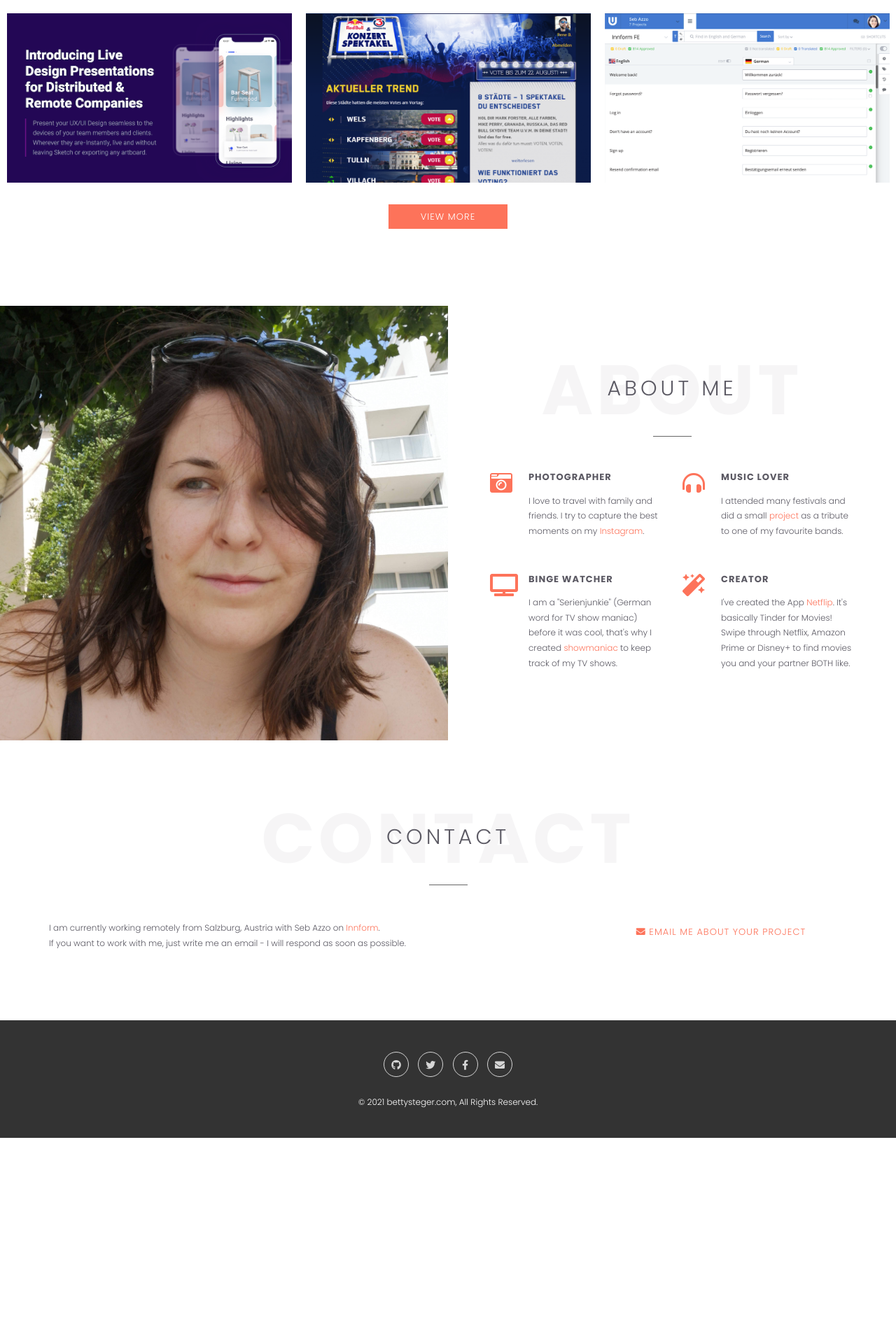
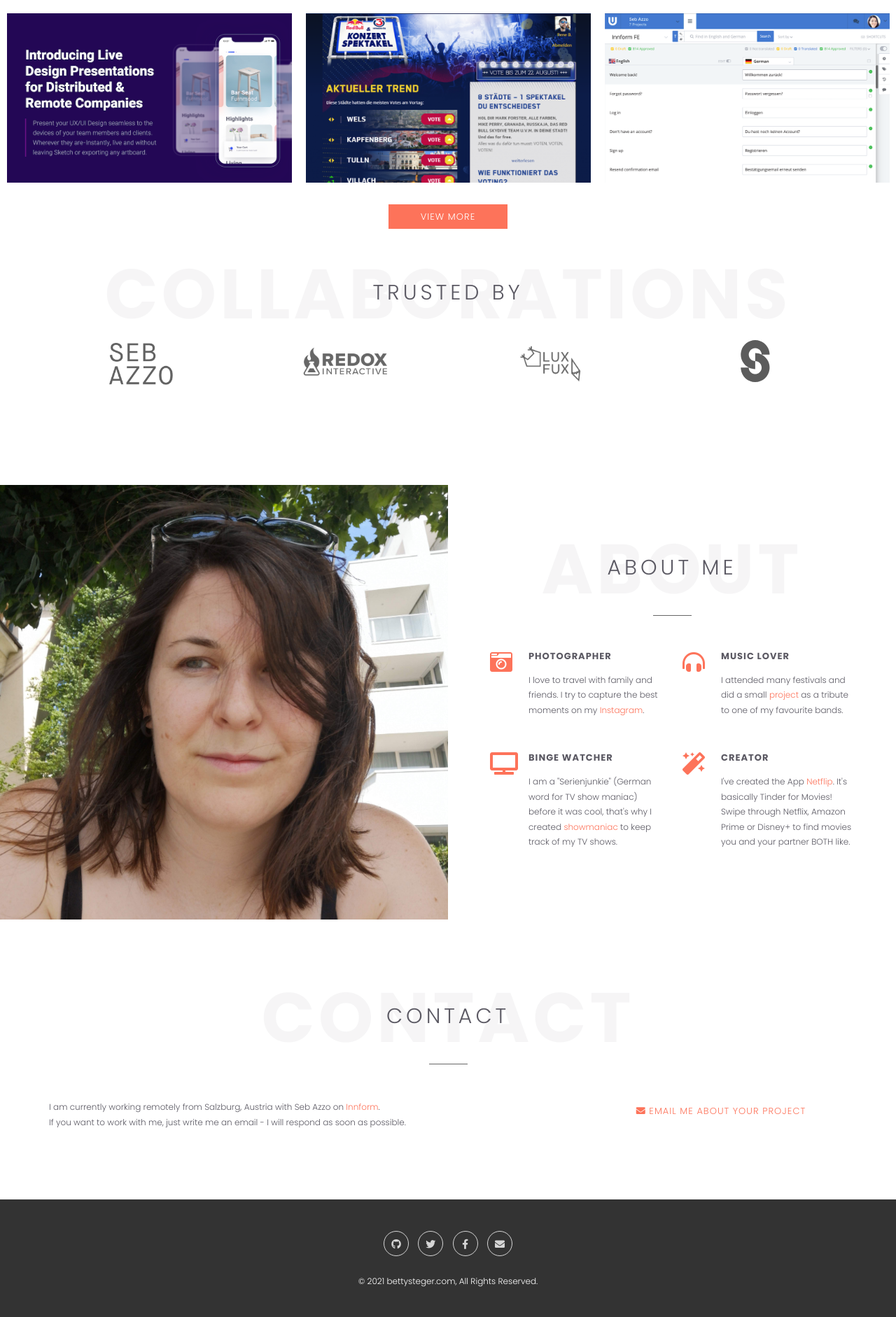
Before and after one commit to lpsBetty/lpsBetty.github.io, a Jekyll site: the page built from index.html, in a window 1280 px wide. Shown: the part 1533-3415 px from the top of the page at 70% size. Built offline with Jekyll 4.4.1, drawn with Linux system fonts in a browser that asks for light colours; nearby versions of some CDN libraries; before the commit the page ends 3159 px from its top, so only the background shows below that.

Commit message:
add clients

```diff
--- a/_includes/main.scss
+++ b/_includes/main.scss
@@ -689,6 +689,19 @@ figure {
 	transform: scale(.97);
 }
 
+.clients {
+	display: flex;
+	align-items: center;
+	margin-bottom: 40px;
+	img, svg {
+		filter: grayscale(100%) contrast(20%) brightness(90%);
+		height: 60px;
+	}
+	a:hover img, a:hover svg {
+		filter: none;
+	}
+}
+
 /* Ajax portfolio */
 
 // .mfp-bg {
--- a/index.html
+++ b/index.html
@@ -144,7 +144,47 @@ layout: default
 		</ul><!-- .projects-container -->
 
 		<a class="blog-viewMore" href="/projects">VIEW MORE</a>
+
+		<div class="container">
+
+			<p>&nbsp;</p><p>&nbsp;</p>
+
+			<div class="module-header">
+				<h2 class="module-title">
+					Trusted by
+					<span>Collaborations</span>
+				</h2>
+			</div>
+
+			<div class="row text-center clients">
+				<div class="col-sm-3">
+					<a href="https://sebazzo.com" target="_blank">
+						<img src="/images/clients/sebazzo.png" alt="Seb Azzo">
+					</a>
+				</div>
+				<div class="col-sm-3">
+					<a href="https://redox-interactive.com/" target="_blank">
+						<img src="/images/clients/redox.png" alt="Redox Interactive">
+					</a>
+				</div>
+				<div class="col-sm-3">
+					<a href="https://luxfux.at/" target="_blank">
+						<img src="/images/clients/luxfux.png" alt="LUXFUX">
+					</a>
+				</div>
+				<div class="col-sm-3">
+					<a href="https://swipecircus.com/" target="_blank">
+						<svg width="58" height="84" viewBox="0 0 58 84" xmlns="http://www.w3.org/2000/svg">
+							<path fill-rule="evenodd" clip-rule="evenodd"
+								d="M41.7125 29.0194H57.6413C57.6413 27.9867 57.5877 26.9664 57.483 25.9612C55.9664 11.3803 43.726 0.0129806 28.8464 0H28.8207C13.9292 0 1.67592 11.372 0.15831 25.9612C0.0536294 26.9664 0 27.9867 0 29.0194C0 33.6852 1.09373 38.0944 3.03728 42C5.82548 47.6045 10.3628 52.1731 15.9289 54.9806H0C0 56.0133 0.0536294 57.0336 0.15831 58.0388C1.67592 72.6279 13.9292 84 28.8207 84H28.8464C43.726 83.987 55.9664 72.6196 57.483 58.0388C57.5877 57.0336 57.6413 56.0133 57.6413 54.9806C57.6413 50.3148 56.5476 45.9056 54.604 42C51.8158 36.3955 47.2785 31.8269 41.7125 29.0194ZM41.7123 29.0194C41.7123 27.9659 41.5875 26.942 41.3524 25.9612C39.989 20.2762 34.9086 16.0508 28.8464 16.0388H28.8207C22.7471 16.0388 17.6544 20.2679 16.2889 25.9612C16.0538 26.942 15.929 27.9659 15.929 29.0194C15.929 36.1883 21.7008 42 28.8207 42H28.8464V58.0388H28.8207C24.1869 58.0388 19.8078 56.9376 15.929 54.9806C15.929 56.0341 16.0538 57.058 16.2889 58.0388C17.6544 63.7321 22.7471 67.9612 28.8207 67.9612H28.8464C34.9086 67.9492 39.989 63.7238 41.3524 58.0388C41.5876 57.058 41.7123 56.0341 41.7123 54.9806C41.7123 47.8205 35.9544 42.014 28.8464 42V25.9611C33.4709 25.9653 37.8407 27.066 41.7123 29.0194Z">
+							</path>
+						</svg>
+					</a>
+				</div>
+			</div>
+		</div>
 	</section>
+
 
 	<!-- Portfolio end -->
 
@@ -255,6 +295,7 @@ layout: default
 
 	<!-- About end -->
 
+
 	<!-- Contact start -->
 
 	<section id="contact" class="module">
```
Also changed, not shown: images/clients/luxfux.png (added), images/clients/redox.png (added), images/clients/sebazzo.png (added).
